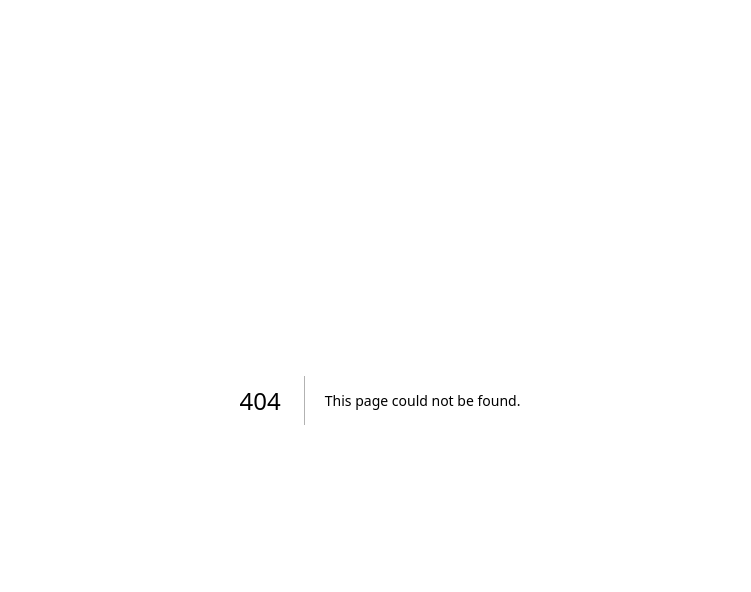
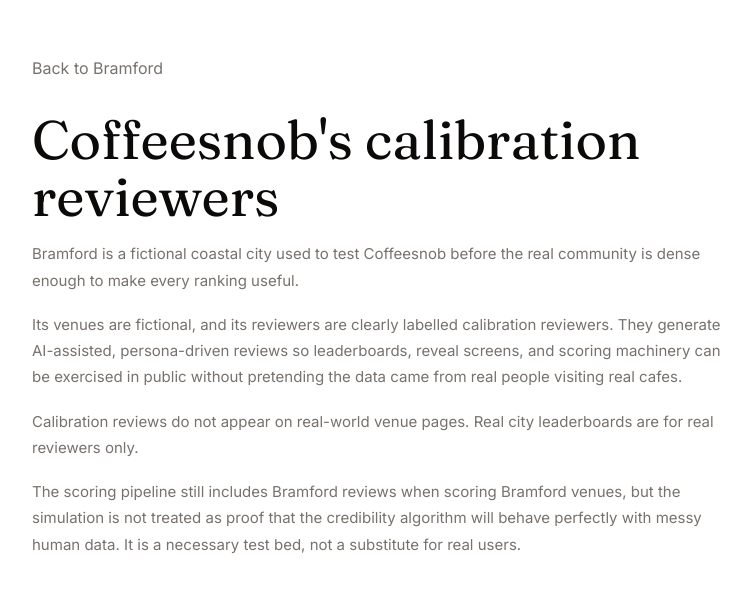
Before and after one commit to marcuu/Coffeesnob, a Next.js app: page /about/calibration in a window 1280 px wide. Before the commit this address had no page. Shown: the top 592 px of the page, without its empty margins (260-1011 px from the left). Built offline with nearby package versions, Linux system fonts and the light colour scheme.

Commit message:
feat(simulation): add calibration explainer

```diff
--- /dev/null
+++ b/app/about/calibration/page.tsx
@@ -0,0 +1,28 @@
+import Link from "next/link";
+
+export const dynamic = "force-dynamic";
+
+export default function CalibrationPage() {
+  return (
+    <main style={{ maxWidth: 760, margin: "0 auto", padding: "56px 32px 120px" }}>
+      <Link href="/bramford" style={{ color: "var(--color-muted-foreground)", textDecoration: "none" }}>Back to Bramford</Link>
+      <h1 style={{ margin: "32px 0 16px", fontFamily: "var(--font-serif)", fontSize: "clamp(32px,5vw,54px)", fontWeight: 400, lineHeight: 1.05 }}>
+        Coffeesnob's calibration reviewers
+      </h1>
+      <div style={{ display: "grid", gap: 18, fontSize: 15, lineHeight: 1.75, color: "var(--color-muted-foreground)" }}>
+        <p>
+          Bramford is a fictional coastal city used to test Coffeesnob before the real community is dense enough to make every ranking useful.
+        </p>
+        <p>
+          Its venues are fictional, and its reviewers are clearly labelled calibration reviewers. They generate AI-assisted, persona-driven reviews so leaderboards, reveal screens, and scoring machinery can be exercised in public without pretending the data came from real people visiting real cafes.
+        </p>
+        <p>
+          Calibration reviews do not appear on real-world venue pages. Real city leaderboards are for real reviewers only.
+        </p>
+        <p>
+          The scoring pipeline still includes Bramford reviews when scoring Bramford venues, but the simulation is not treated as proof that the credibility algorithm will behave perfectly with messy human data. It is a necessary test bed, not a substitute for real users.
+        </p>
+      </div>
+    </main>
+  );
+}
```
